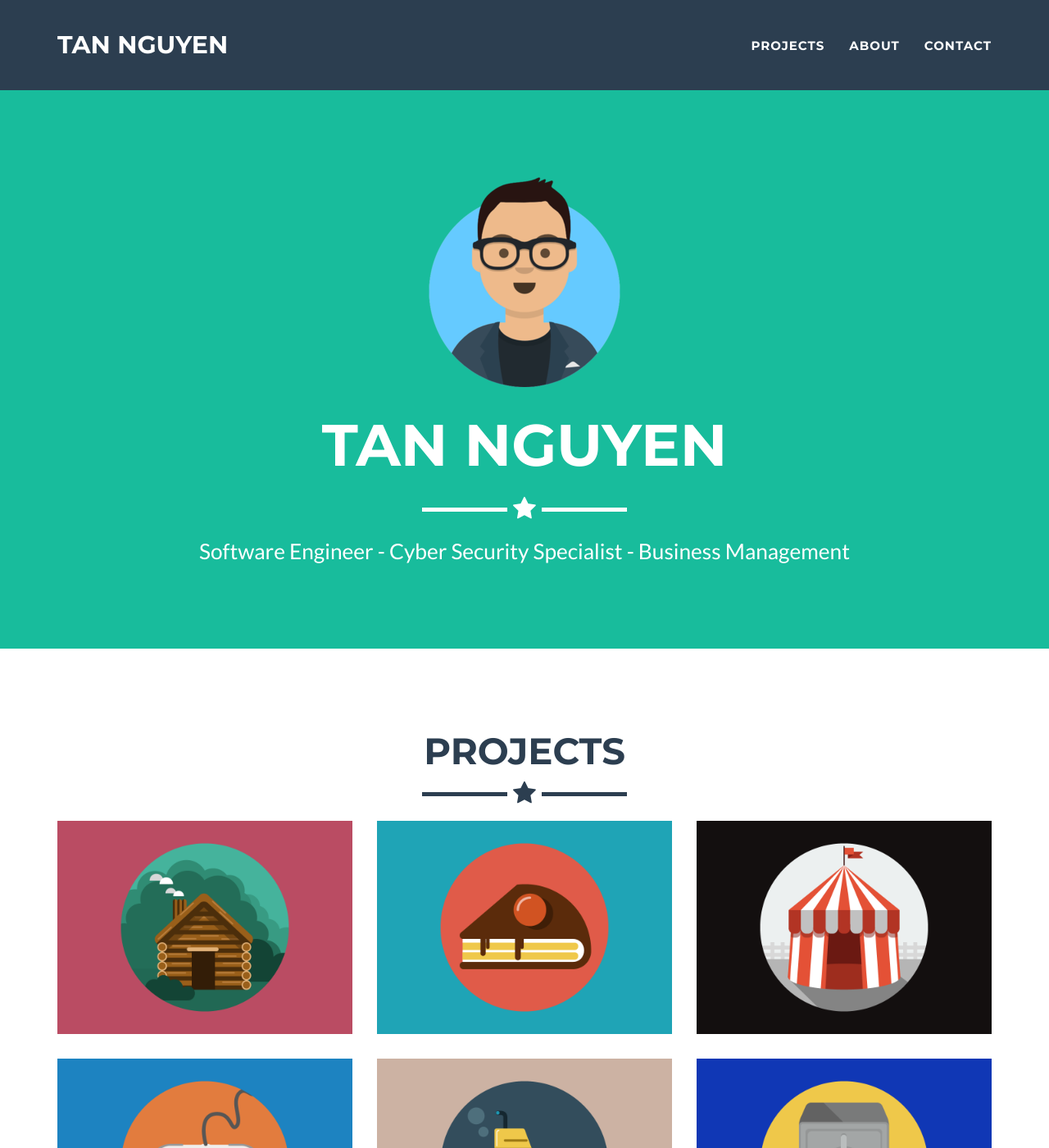
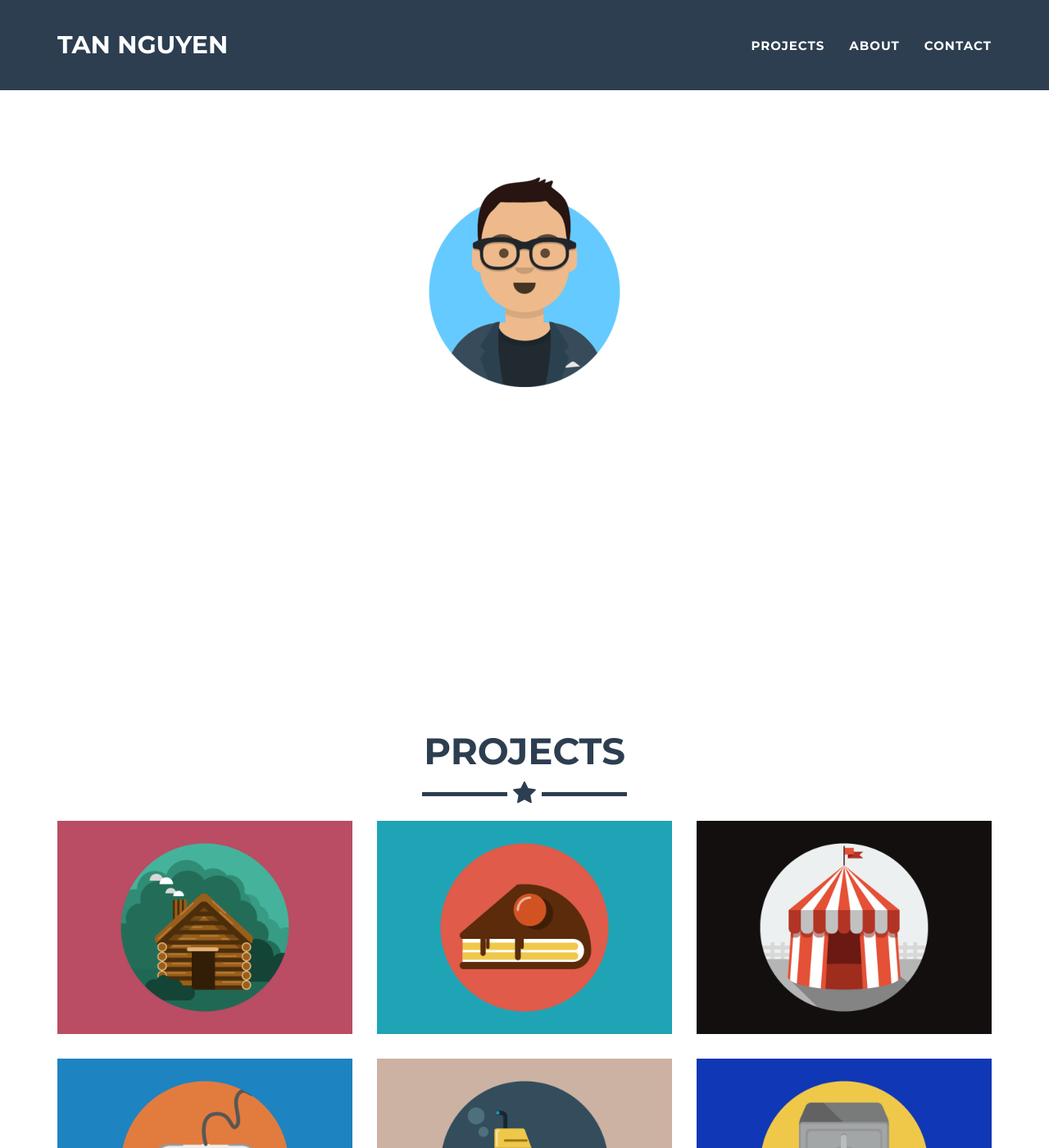
Before and after one commit to tannguyencanh/tannguyencanh.github.io, a Jekyll site: the page built from index.html, in a window 1280 px wide and 1400 px high. Shown: the whole window at 82% size. Built offline with Jekyll 4.4.1, drawn with Linux system fonts in a browser that asks for light colours.

Commit message:
Update _config.yml

```diff
--- a/_config.yml
+++ b/_config.yml
@@ -25,7 +25,7 @@ disqus_shortname: myshortname
 
 # Color settings (hex-codes without the leading hash-tag)
 color:
-  primary: 18bc9c #80B3FF
+
   primary-rgb: "24,288,156" #"128,179,255"
   secondary: 2c3e50 #FD6E8A
   secondary-dark: 233140 #A2122F
```
